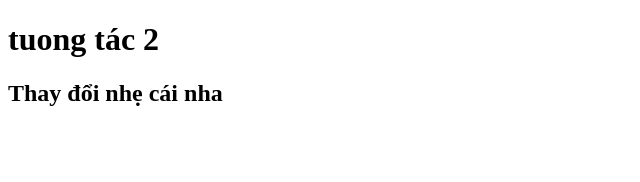
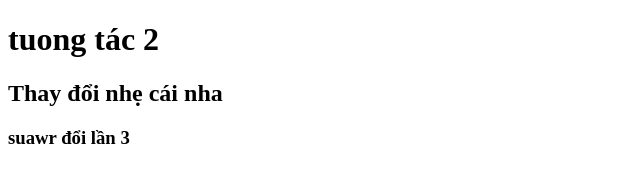
Before and after one commit to Dylan719873/tuongtac2, a plain HTML site: page index.html in a window 1280 px wide. Shown: the whole page, without its empty margins (0-640 px from the left). Drawn offline with Linux system fonts and the light colour scheme.

Commit message:
test commit lan 3

```diff
--- a/index.html
+++ b/index.html
@@ -10,5 +10,6 @@
 <body>
     <h1>tuong tác 2</h1>
     <h2>Thay đổi nhẹ cái nha</h2>
+    <h3> suawr đổi lần 3</h3>
 </body>
 </html>
```
